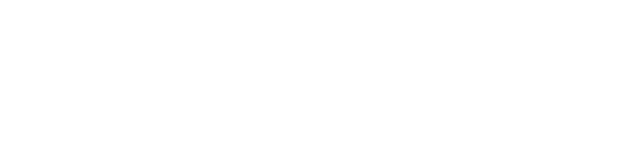
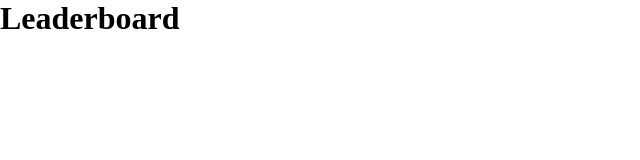
Before and after one commit to AbelG101/Leaderboard, a website built with webpack: page src/template.html in a window 1280 px wide. Shown: the whole page, without its empty margins (0-640 px from the left). Built offline with nearby package versions, Linux system fonts and the light colour scheme.

Commit message:
add top header

```diff
--- a/src/template.html
+++ b/src/template.html
@@ -9,8 +9,9 @@
   <title>Document</title>
 </head>
 <body>
-
-
+  <header class="top-header">
+    <h1>Leaderboard</h1>
+  </header>
   <script src="./bundle.js"></script>
 </body>
 </html>
```
